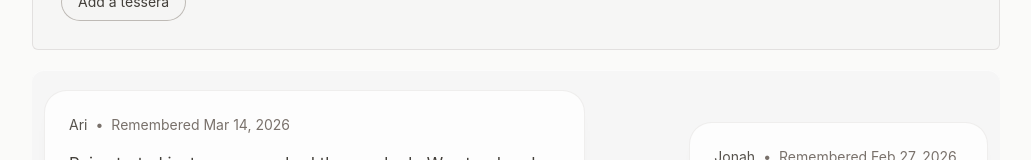
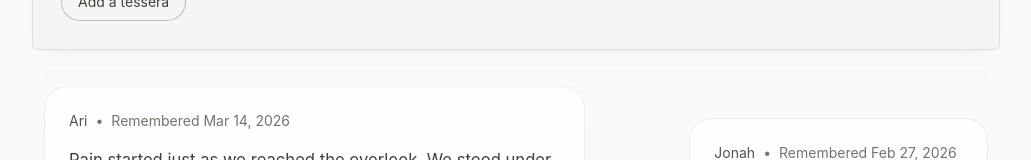
Before and after one commit to vanderjt/tessera, a Next.js app: page /mosaics/1 in a window 1280 px wide. Shown: the part 439-599 px from the top of the page, without its empty margins (124-1155 px from the left). Built offline with nearby package versions, Linux system fonts and the light colour scheme.

Commit message:
Refine mosaic field material hierarchy

```diff
--- a/app/(app)/mosaics/[mosaicId]/page.tsx
+++ b/app/(app)/mosaics/[mosaicId]/page.tsx
@@ -116,7 +116,7 @@ export default async function MosaicPage({ params }: PageProps) {
   return (
     <section className="max-w-5xl px-1 pb-10">
       <header className="pb-1">
-        <div className="rounded-md border border-stone-300/60 bg-stone-100/90 px-5 py-6 md:px-7 md:py-7">
+        <div className="rounded-md border border-stone-300/65 bg-stone-100/95 px-5 py-6 shadow-[0_6px_16px_-18px_rgba(41,37,36,0.75)] md:px-7 md:py-7">
           <p className="page-kicker tracking-[0.12em] text-stone-600/95">Mosaic chapter</p>
           <h1 className="page-title mt-2 text-stone-900">Late Winter Evenings</h1>
           <p className="page-body mt-3 max-w-2xl text-stone-700/95">
@@ -140,7 +140,11 @@ export default async function MosaicPage({ params }: PageProps) {
         </div>
       </header>
 
-      <div className="mt-4 rounded-xl bg-stone-100/65 px-2.5 pt-5 pb-3 shadow-[inset_0_1px_0_rgba(255,255,255,0.55),inset_0_-1px_0_rgba(120,113,108,0.08)] md:px-3">
+      <div className="relative mt-4 px-2.5 pt-4 pb-3 md:px-3">
+        <div
+          className="pointer-events-none absolute inset-x-2.5 top-0 h-6 bg-gradient-to-b from-stone-100/55 via-stone-50/25 to-transparent md:inset-x-3"
+          aria-hidden
+        />
         {momentBands.map((band, bandIndex) => (
           <div
             key={`band-${bandIndex}`}
```
